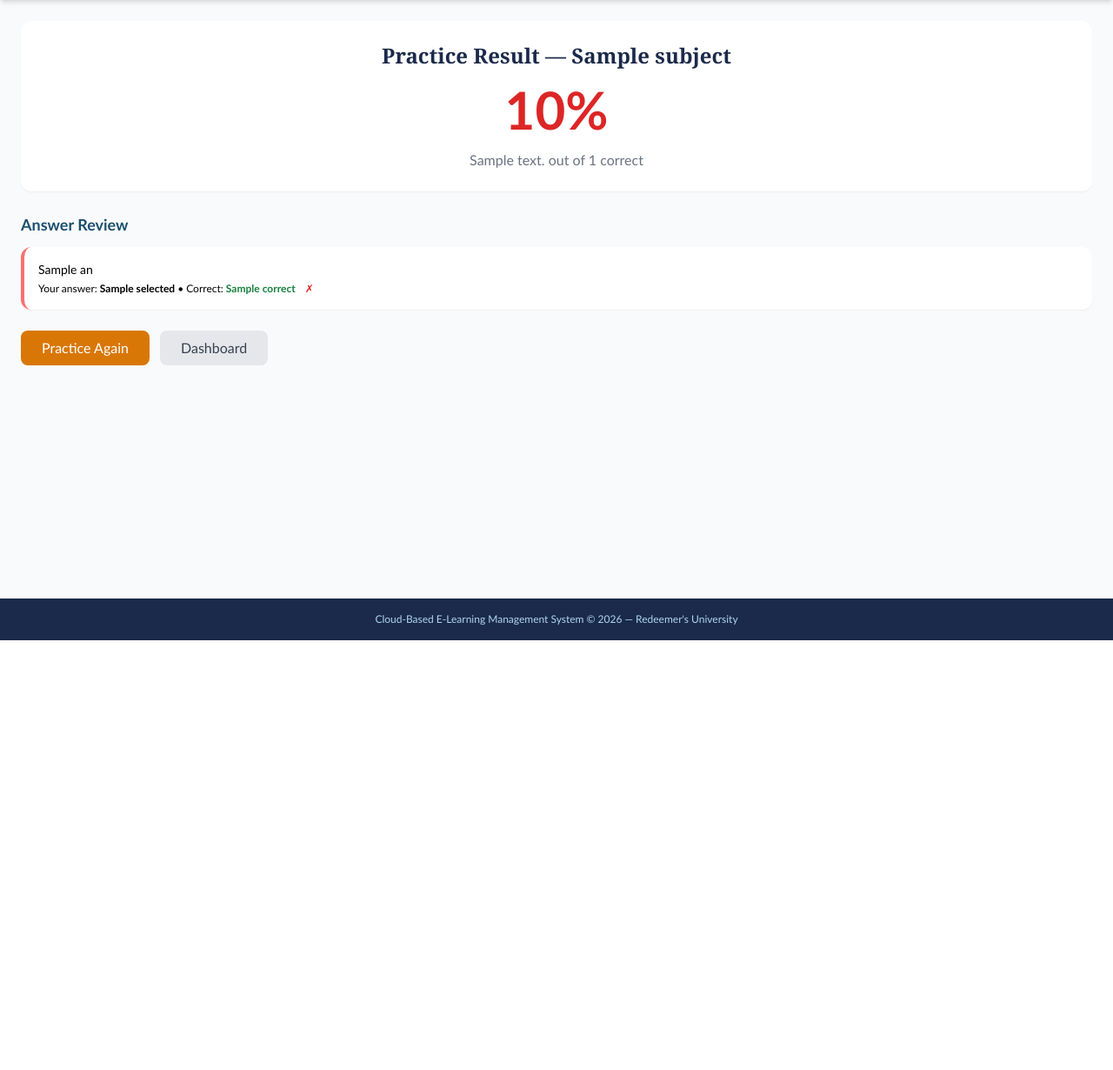
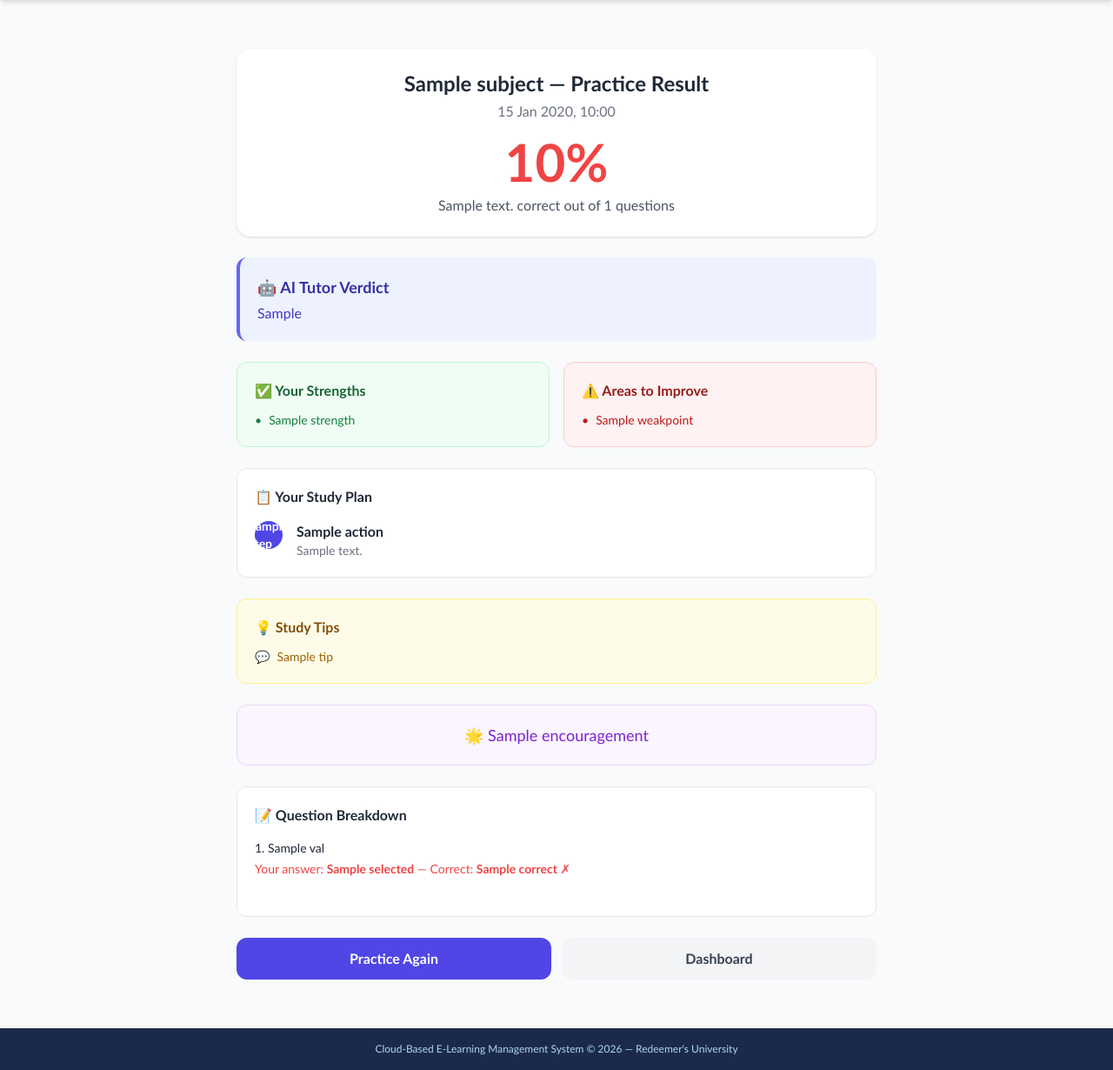
Before and after one commit to eriomo/educloud-elearn, a Django app: template templates/assessments/ce_result.html in a window 1280 px wide. Shown: the part 64-1294 px from the top of the page at 87% size. Before the commit the page ends 800 px from the top, so only its background shows below. Run offline with Django 4.2, Linux system fonts and the light colour scheme; the template is opened without the code that fills it: most values are stand-ins (such as "Sample title", 1, 10 or a date in 2020); some libraries are stand-ins or nearby versions.

Commit message:
Update ce_result.html

```diff
--- a/templates/assessments/ce_result.html
+++ b/templates/assessments/ce_result.html
@@ -1,10 +1,107 @@
-{% extends 'base.html' %}{% block title %}Practice Result{% endblock %}{% block content %}
-<div class="bg-white rounded-xl shadow-sm p-6 mb-6 text-center"><h1 class="text-2xl font-display font-bold text-brand-700 mb-2">Practice Result &mdash; {{ result.subject.name }}</h1>
-<div class="text-6xl font-bold my-4 {% if result.score >= 70 %}text-green-600{% elif result.score >= 50 %}text-amber-600{% else %}text-red-600{% endif %}">{{ result.score }}%</div>
-<p class="text-gray-500">{{ result.correct_answers }} out of {{ result.total_questions }} correct</p></div>
-<h2 class="text-lg font-bold text-brand-600 mb-3">Answer Review</h2>
-{% for qid, ans in result.answers_json.items %}<div class="bg-white rounded-xl shadow-sm p-4 mb-2 border-l-4 {% if ans.is_correct %}border-green-400{% else %}border-red-400{% endif %}">
-<p class="text-sm">{{ ans.question|default:"Question" }}</p>
-<p class="text-xs mt-1">Your answer: <strong>{{ ans.selected }}</strong> &bull; Correct: <strong class="text-green-700">{{ ans.correct }}</strong>
-{% if ans.is_correct %}<span class="text-green-600 ml-2">✓</span>{% else %}<span class="text-red-600 ml-2">✗</span>{% endif %}</p></div>{% endfor %}
-<div class="mt-6 flex gap-3"><a href="{% url 'ce_subject_list' %}" class="bg-amber-600 text-white px-6 py-2 rounded-lg hover:bg-amber-700">Practice Again</a><a href="{% url 'dashboard' %}" class="bg-gray-200 text-gray-700 px-6 py-2 rounded-lg hover:bg-gray-300">Dashboard</a></div>{% endblock %}
+{% extends 'base.html' %}
+{% block title %}Practice Result{% endblock %}
+
+{% block content %}
+<div class="max-w-3xl mx-auto py-8 px-4">
+
+  <div class="bg-white rounded-2xl shadow p-6 mb-6 text-center">
+    <h1 class="text-2xl font-bold text-gray-800 mb-1">{{ result.subject.name }} — Practice Result</h1>
+    <p class="text-gray-500 mb-4">{{ result.date_attempted|date:"d M Y, H:i" }}</p>
+    <div class="text-6xl font-extrabold {% if result.score >= 70 %}text-green-500{% elif result.score >= 50 %}text-yellow-500{% else %}text-red-500{% endif %}">
+      {{ result.score }}%
+    </div>
+    <p class="text-gray-600 mt-2">{{ result.correct_answers }} correct out of {{ result.total_questions }} questions</p>
+  </div>
+
+  {% if feedback %}
+  <div class="bg-indigo-50 border-l-4 border-indigo-500 rounded-xl p-5 mb-6">
+    <h2 class="text-lg font-bold text-indigo-800 mb-1">🤖 AI Tutor Verdict</h2>
+    <p class="text-indigo-700">{{ feedback.overall_verdict }}</p>
+  </div>
+
+  <div class="grid grid-cols-1 md:grid-cols-2 gap-4 mb-6">
+    {% if feedback.strengths %}
+    <div class="bg-green-50 border border-green-200 rounded-xl p-5">
+      <h3 class="font-bold text-green-800 mb-3">✅ Your Strengths</h3>
+      <ul class="space-y-2">
+        {% for s in feedback.strengths %}
+        <li class="text-green-700 text-sm flex items-start gap-2"><span>•</span><span>{{ s }}</span></li>
+        {% endfor %}
+      </ul>
+    </div>
+    {% endif %}
+
+    {% if feedback.weakpoints %}
+    <div class="bg-red-50 border border-red-200 rounded-xl p-5">
+      <h3 class="font-bold text-red-800 mb-3">⚠️ Areas to Improve</h3>
+      <ul class="space-y-2">
+        {% for w in feedback.weakpoints %}
+        <li class="text-red-700 text-sm flex items-start gap-2"><span>•</span><span>{{ w }}</span></li>
+        {% endfor %}
+      </ul>
+    </div>
+    {% endif %}
+  </div>
+
+  {% if feedback.improvement_plan %}
+  <div class="bg-white border border-gray-200 rounded-xl p-5 mb-6">
+    <h3 class="font-bold text-gray-800 mb-4">📋 Your Study Plan</h3>
+    <div class="space-y-3">
+      {% for step in feedback.improvement_plan %}
+      <div class="flex gap-4 items-start">
+        <div class="w-8 h-8 rounded-full bg-indigo-600 text-white flex items-center justify-center font-bold text-sm flex-shrink-0">
+          {{ step.step }}
+        </div>
+        <div>
+          <p class="font-semibold text-gray-800">{{ step.action }}</p>
+          <p class="text-gray-500 text-sm">{{ step.detail }}</p>
+        </div>
+      </div>
+      {% endfor %}
+    </div>
+  </div>
+  {% endif %}
+
+  {% if feedback.study_tips %}
+  <div class="bg-yellow-50 border border-yellow-200 rounded-xl p-5 mb-6">
+    <h3 class="font-bold text-yellow-800 mb-3">💡 Study Tips</h3>
+    <ul class="space-y-2">
+      {% for tip in feedback.study_tips %}
+      <li class="text-yellow-700 text-sm flex items-start gap-2"><span>💬</span><span>{{ tip }}</span></li>
+      {% endfor %}
+    </ul>
+  </div>
+  {% endif %}
+
+  {% if feedback.encouragement %}
+  <div class="bg-purple-50 border border-purple-200 rounded-xl p-5 mb-6 text-center">
+    <p class="text-purple-700 font-medium text-lg">🌟 {{ feedback.encouragement }}</p>
+  </div>
+  {% endif %}
+  {% endif %}
+
+  <div class="bg-white border border-gray-200 rounded-xl p-5 mb-6">
+    <h3 class="font-bold text-gray-800 mb-4">📝 Question Breakdown</h3>
+    {% for qid, val in result.answers_json.items %}
+    <div class="mb-3 pb-3 border-b border-gray-100 last:border-0">
+      <p class="text-gray-800 text-sm font-medium mb-1">{{ forloop.counter }}. {{ val.question }}</p>
+      <p class="text-sm {% if val.is_correct %}text-green-600{% else %}text-red-500{% endif %}">
+        Your answer: <strong>{{ val.selected }}</strong>
+        {% if not val.is_correct %} — Correct: <strong>{{ val.correct }}</strong>{% endif %}
+        {% if val.is_correct %}✓{% else %}✗{% endif %}
+      </p>
+    </div>
+    {% endfor %}
+  </div>
+
+  <div class="flex gap-3">
+    <a href="{% url 'ce_practice' %}?subject={{ result.subject.name }}" class="flex-1 text-center bg-indigo-600 text-white py-3 rounded-xl font-semibold hover:bg-indigo-700">
+      Practice Again
+    </a>
+    <a href="{% url 'dashboard' %}" class="flex-1 text-center bg-gray-100 text-gray-700 py-3 rounded-xl font-semibold hover:bg-gray-200">
+      Dashboard
+    </a>
+  </div>
+
+</div>
+{% endblock %}
```
